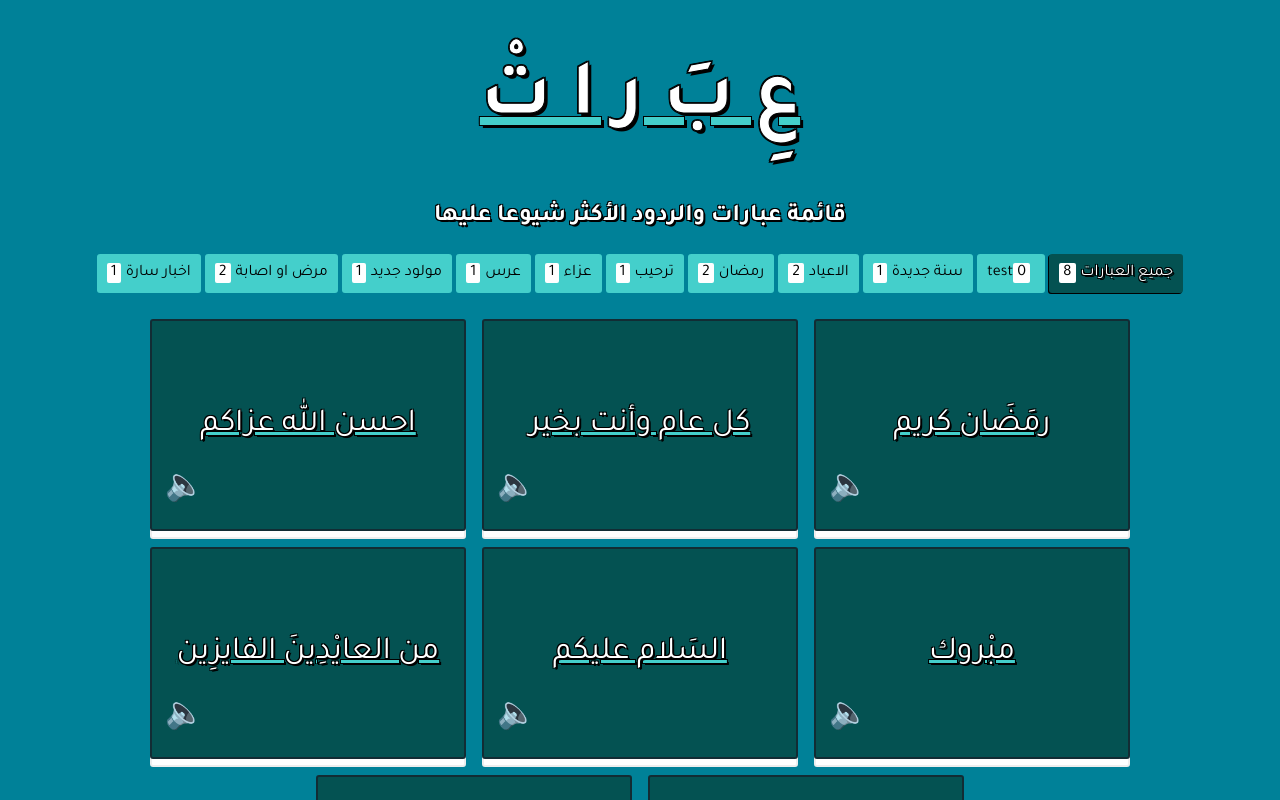
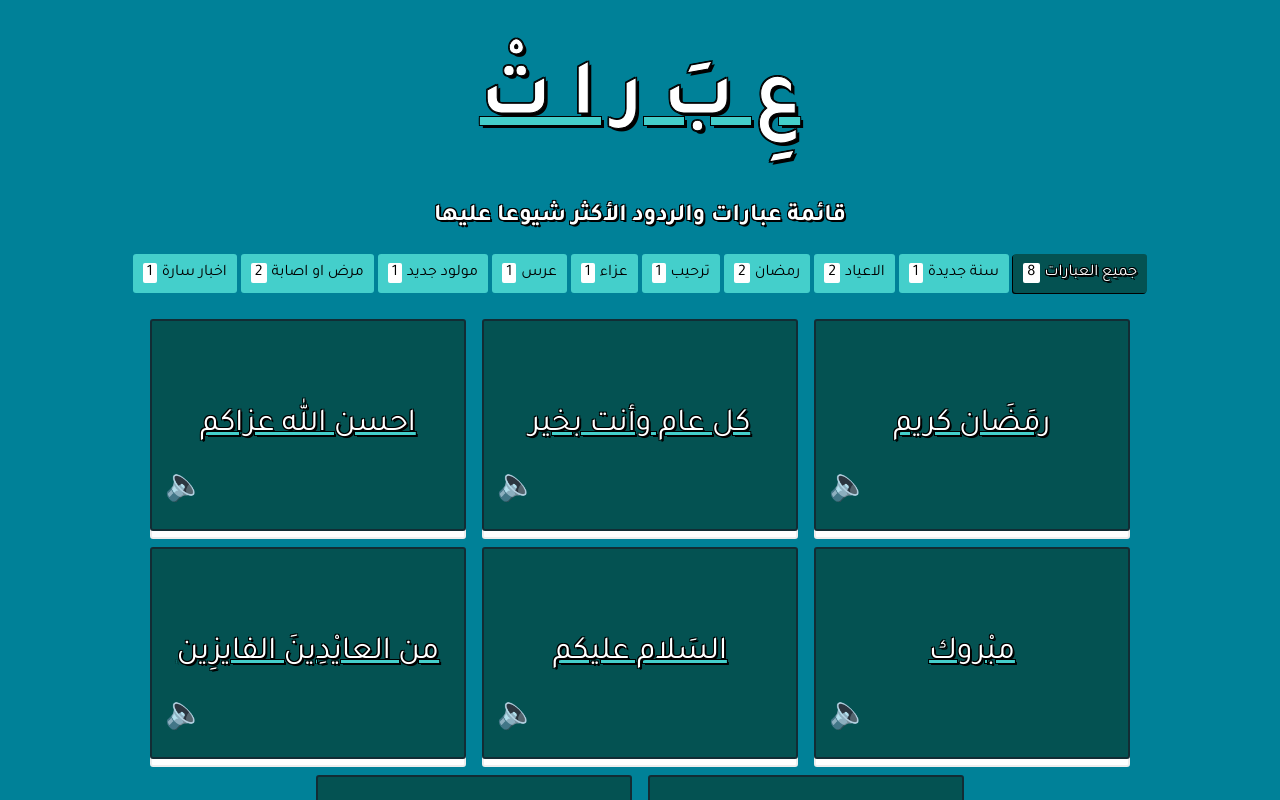
Before and after one commit to Ma7eer/phrase-app, a React (Create React App) app: page / in a window 1280 px wide. Shown: the top 800 px of the page. Built offline with nearby package versions, Linux system fonts and the light colour scheme.

Commit message:
test reverse

```diff
--- a/src/data/tagList.js
+++ b/src/data/tagList.js
@@ -35,10 +35,6 @@ export default {
     tag: 'سنة جديدة',
     emoji: '👋',
   },
-  test: {
-    tag: 'test',
-    emoji: '👋',
-  },
   all: {
     tag: 'جميع العبارات',
     emoji: '👋',
```
